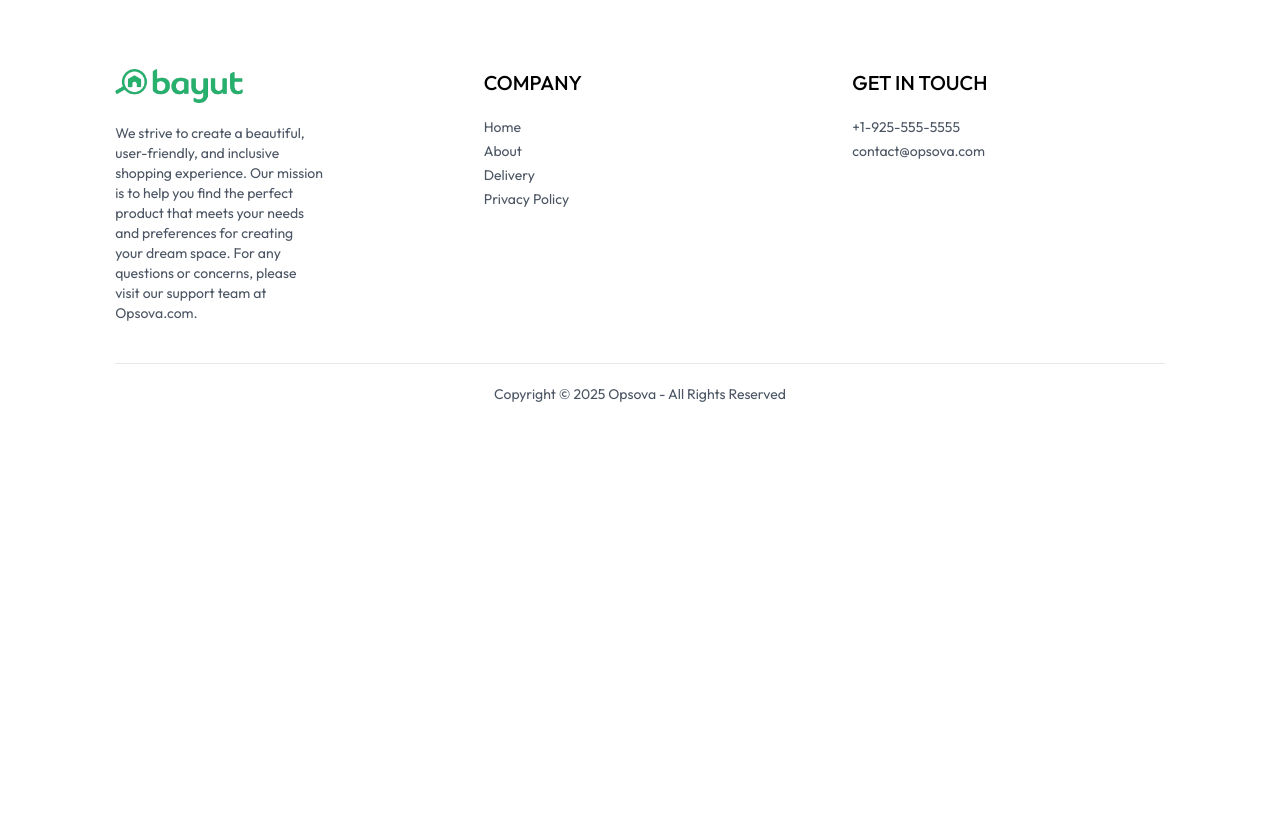
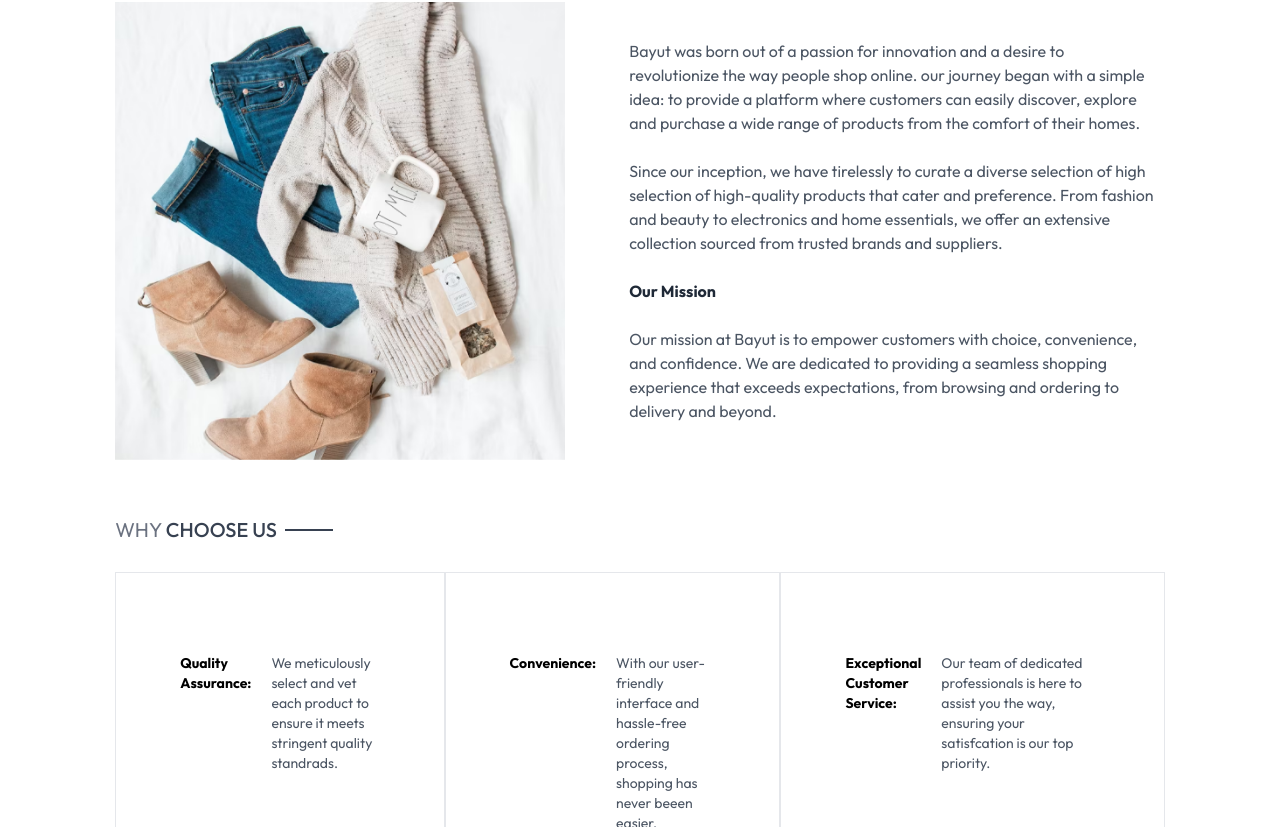
Before and after one commit to hossamalmaraghy/Cladify, a React (Vite) app in the folder frontend/: page /about in a window 1280 px wide. Shown: the part 193-1020 px from the top of the page. Before the commit the page ends 800 px from the top, so only its background shows below. Built offline with nearby package versions, Linux system fonts and the light colour scheme.

Commit message:
Adding the About page details and style + enhancing the Footer section alignment

```diff
--- a/frontend/src/components/footer.jsx
+++ b/frontend/src/components/footer.jsx
@@ -1,14 +1,15 @@
-import { assets } from "../assets/assets"
+import { assets } from "../assets/assets";
 
 const Footer = () => {
   return (
-    <div className="my-10 mt-40 text-sm">
-      {/* Main Footer Grid */}
-      <div className="flex flex-col sm:grid sm:grid-cols-3 gap-14">
+    <div className="my-10 mt-40 text-sm px-4 sm:px-10 lg:px-20">
+      {/* Main Footer Flex Container */}
+      <div className="flex flex-col sm:flex-row justify-between items-start sm:items-center gap-10 sm:gap-14">
+
         {/* Left Section */}
-        <div>
+        <div className="max-w-[300px] text-left">
           <img src={assets.logo} alt="Opsova Logo" className="mb-5 w-32" />
-          <p className="w-full md:w-2/3 text-gray-600">
+          <p className="text-gray-600">
             We strive to create a beautiful, user-friendly, and inclusive shopping experience.
             Our mission is to help you find the perfect product that meets your needs and preferences
             for creating your dream space. For any questions or concerns, please visit our support team at Opsova.com.
@@ -16,7 +17,7 @@
         </div>
 
         {/* Middle Section */}
-        <div>
+        <div className="max-w-[200px] text-left">
           <p className="text-xl font-medium mb-5">COMPANY</p>
           <ul className="flex flex-col gap-1 text-gray-600">
             <li>Home</li>
@@ -27,7 +28,7 @@
         </div>
 
         {/* Right Section */}
-        <div>
+        <div className="max-w-[200px] text-left">
           <p className="text-xl font-medium mb-5">GET IN TOUCH</p>
           <ul className="flex flex-col gap-1 text-gray-600">
             <li>+1-925-555-5555</li>
@@ -36,7 +37,7 @@
         </div>
       </div>
 
-      {/* Copyright Section - Full Width */}
+      {/* Copyright Section */}
       <div className="mt-10">
         <hr />
         <p className="py-5 text-sm text-center text-gray-600">
--- a/frontend/src/pages/about.jsx
+++ b/frontend/src/pages/about.jsx
@@ -1,7 +1,48 @@
+import { assets } from "../assets/assets"
+import NewsLetterBox from "../components/newsLetterBox"
+import Title from "../components/title"
 
 const About = () => {
   return (
-    <div>About</div>
+    <div>
+    <div className="text-2xl text-center pt-8 border-t">
+      <Title text1={'ABOUT'} text2={'US'}/>
+    </div>
+
+    <div className="my-10 flex flex-col md:flex-row gap-16">
+      <img className="w-full md:max-w-[450px]" src={assets.about_img} alt="" />
+      <div className="flex flex-col justify-center gap-6 md:w-2/4 text-gray-600">
+      <p className="">Bayut was born out of a passion for innovation and a desire to revolutionize the way people shop online. our journey began with a simple idea: to provide a platform where customers can easily discover, explore and purchase a wide range of products from the comfort of their homes. </p>
+      <p>Since our inception, we have tirelessly to curate a diverse selection of high selection of high-quality products that cater and preference. From fashion and beauty to electronics and home essentials, we offer an extensive collection sourced from trusted brands and suppliers.</p>
+      <b className="text-gray-800">Our Mission</b>
+      <p>Our mission at Bayut is to empower customers with choice, convenience, and confidence. We are dedicated to providing a seamless shopping experience that exceeds expectations, from browsing and ordering to delivery and beyond.</p>
+      </div>
+    </div>
+
+    <div className="text-xl py-4">
+      <Title text1={'WHY'} text2={'CHOOSE US'}/>
+    </div>
+
+    <div className="flex flex-col md:flex-row text-sm mb-20">
+      <div className="border px-10 md:px-16 py-8 sm:py-20 flex lfex-col gap-5">
+        <b>Quality Assurance:</b>
+        <p className="text-gray-600">We meticulously select and vet each product to ensure it meets stringent quality standrads.</p>
+      </div>
+
+      <div className="border px-10 md:px-16 py-8 sm:py-20 flex lfex-col gap-5">
+        <b>Convenience:</b>
+        <p className="text-gray-600">With our user-friendly interface and hassle-free ordering process, shopping has never beeen easier.</p>
+      </div>
+
+      <div className="border px-10 md:px-16 py-8 sm:py-20 flex lfex-col gap-5">
+        <b>Exceptional Customer Service:</b>
+        <p className="text-gray-600">Our team of dedicated professionals is here to assist you the way, ensuring your satisfcation is our top priority.</p>
+      </div>
+    </div>
+
+    <NewsLetterBox />
+
+    </div>
   )
 }
 
```
